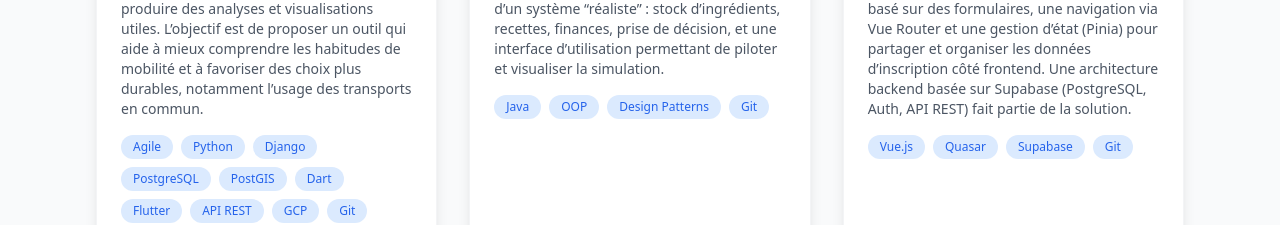
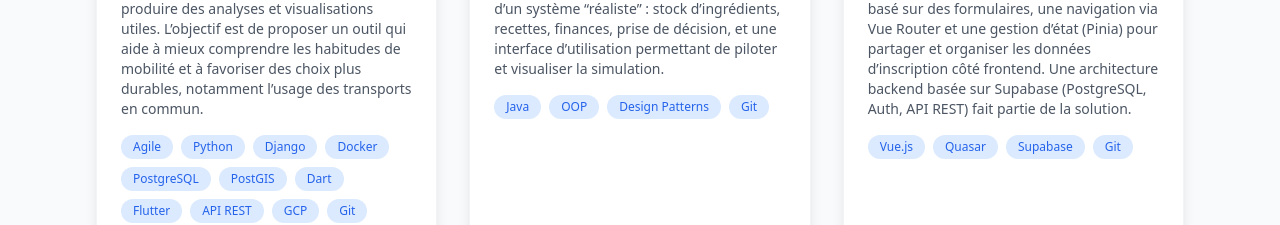
Before and after one commit to ijScrypt/portfolio, a React (Vite) app: page / in a window 1280 px wide. Shown: the part 1302-1527 px from the top of the page. Built offline with nearby package versions, Linux system fonts and the light colour scheme.

Commit message:
Modification stack technique pour le projet Undrive

```diff
--- a/src/data/projects.ts
+++ b/src/data/projects.ts
@@ -11,7 +11,7 @@ export const projects = [
 Sur le plan technique, l’application Flutter consomme une API REST développée avec Django pour gérer les données de trajets et exposer les fonctionnalités côté serveur. L’ensemble est conteneurisé avec Docker pour faciliter le développement, les tests et le déploiement, puis déployé sur Google Cloud Platform (GCP) afin d’assurer l’accessibilité et la scalabilité du service.
 
 Ma contribution (Back-end / API Django) : je travaille sur le développement de l’API REST : définition des modèles et de la structure des données, implémentation des endpoints (création/lecture/mise à jour/suppression), validation des entrées et gestion des règles métier côté serveur, ainsi que l’intégration avec l’application mobile via des réponses JSON cohérentes.`,
-    tags: ["Agile", "Python", "Django", "PostgreSQL", "PostGIS", "Dart", "Flutter", "API REST", "GCP","Git"],
+    tags: ["Agile", "Python", "Django", "Docker", "PostgreSQL", "PostGIS", "Dart", "Flutter", "API REST", "GCP","Git"],
     image: "https://plus.unsplash.com/premium_vector-1731053808402-d7edd7bf759d?q=80&w=735&auto=format&fit=crop&ixlib=rb-4.1.0&ixid=M3wxMjA3fDB8MHxwaG90by1wYWdlfHx8fGVufDB8fHx8fA%3D%3D",
     links: [
       { icon: FaGithub, href: "https://github.com", label: "Code" },
```
